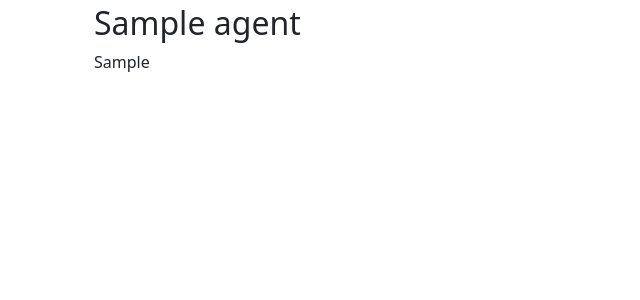
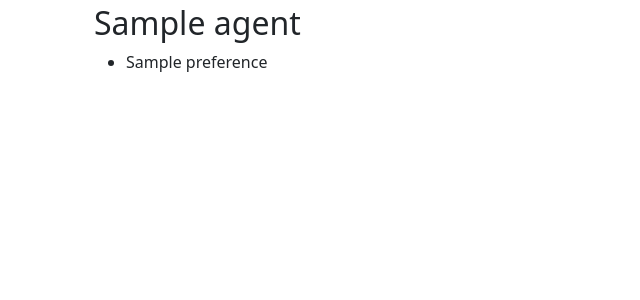
Before and after one commit to jochenkrattenmacher/dtjango, a Django app: template dtjango/templates/abm/agent_detail.html in a window 1280 px wide. Shown: the part 56-356 px from the top of the page, without its empty margins (0-640 px from the left). Run offline with Django 3.2, Linux system fonts and the light colour scheme; tables that the repository leaves empty hold one stand-in row (Sample ...); the template is opened without the code that fills it: values named after a table or form of the project are taken from there, most other values are stand-ins (such as "Sample title", 1, 10 or a date in 2020); some libraries are stand-ins or nearby versions.

Commit message:
nicer details view

```diff
--- a/dtjango/templates/abm/agent_detail.html
+++ b/dtjango/templates/abm/agent_detail.html
@@ -10,7 +10,11 @@
     <div class="col-sm-12">
 
       <h2>{{ object.name }}</h2>
-      <span>{{ object.preferences }}</span>
+      <ul>
+        {% for preference in preferences_list %}
+            <li>{{ preference }}</li>
+        {% endfor %}
+      </ul>
     </div>
   </div>
 
```
Also changed, not shown: dtjango/abm/views.py (+8 -0 lines).
